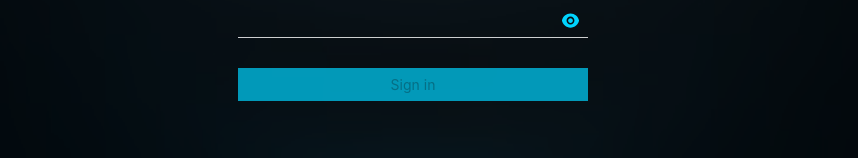
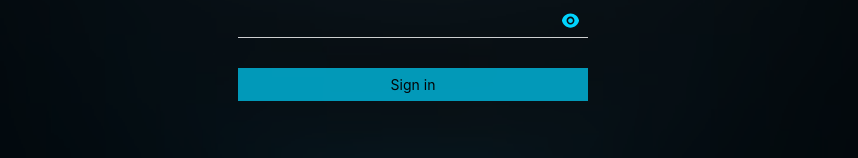
Before and after one commit to usershokhrukh/ap-car-store, a Next.js app: page /login in a window 1280 px wide. Shown: the part 450-608 px from the top of the page, without its empty margins (227-1085 px from the left). Built offline with nearby package versions, Linux system fonts and the light colour scheme; a web font is replaced by a local one.

Commit message:
features/main login solved

```diff
--- a/src/components/login/Login.jsx
+++ b/src/components/login/Login.jsx
@@ -125,7 +125,7 @@ const Login = () => {
             </span>
           </div>
         </div>
-        <button disabled={!isPending} type="submit" className="login__f-submit">
+        <button disabled={isPending} type="submit" className="login__f-submit">
           Sign in
         </button>
       </form>
```
